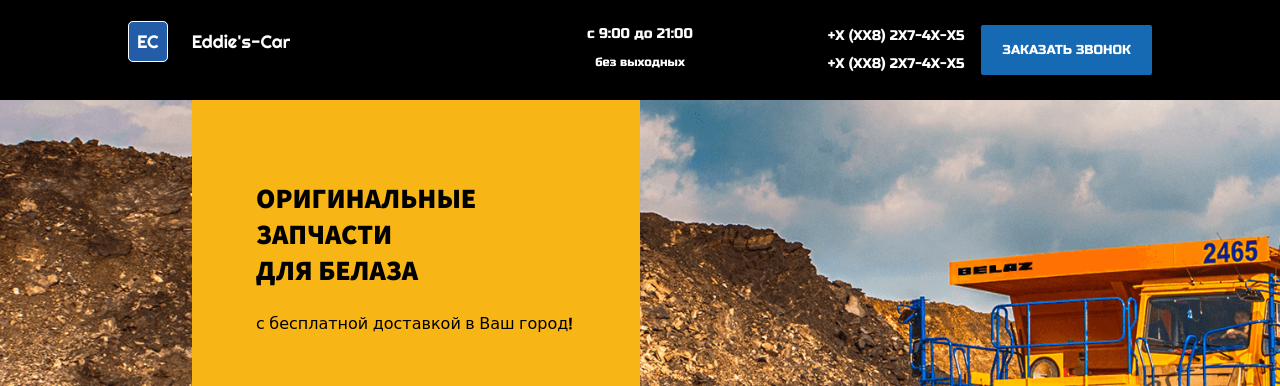
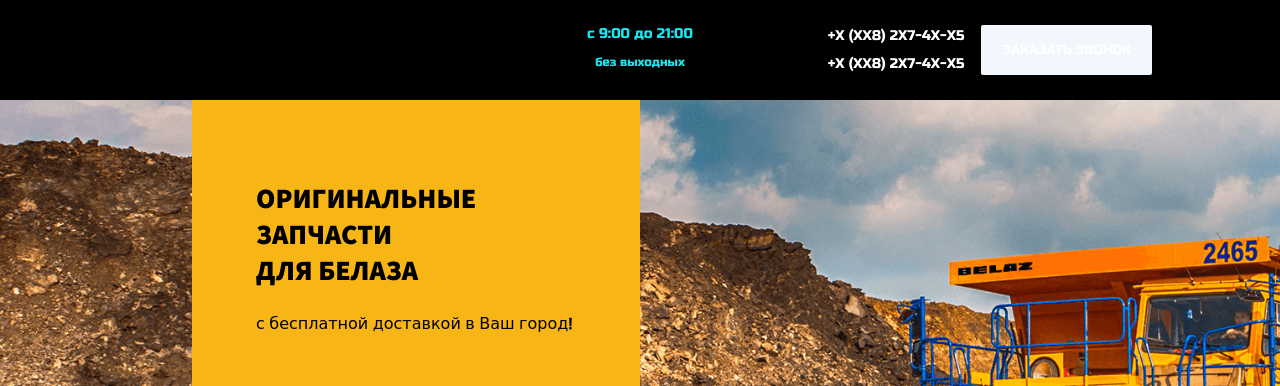
Before and after one commit to OlesYudin/Demo, a plain HTML site: page index.html in a window 1280 px wide. Shown: the top 386 px of the page. Drawn offline with Linux system fonts and the light colour scheme; files whose address does not match are found by name.

Commit message:
Add bug on header

```diff
--- a/css/style.css
+++ b/css/style.css
@@ -34,7 +34,7 @@ header a {
 }
 .time {
   margin: 20px 0 20px 0;
-  color: #fff;
+  color: #19e7ee;
   line-height: 28px;
   font-size: 14px;
   font-family: "Russo One", sans-serif;
@@ -58,7 +58,7 @@ header a {
   padding: 17px 0 17px 0;
   border-radius: 2px;
   color: #fff;
-  background: #1669b3;
+  background: #f1f7fc;
   font-family: "Russo One", sans-serif;
   font-size: 13px;
   text-decoration: none;
--- a/index.html
+++ b/index.html
@@ -15,8 +15,9 @@
 <body>
 <header>
   <div class="logo" onclick="window.location.reload();">
-      <a href="#" id="logo-ec" title="Eddie's-Car">EC</a>
-      <a href="#" id="logo-txt">Eddie's-Car</a>
+      <!-- <a href="#" id="logo-ec" title="Eddie's-Car">EC</a> -->
+      <!-- <img src="img/devops.png" alt="DevOps"> -->
+      <!-- <a href="#" id="logo-txt">Eddie's-Car</a> -->
   </div>
   <div class="time">
       <p>
```
Also changed, not shown: img/devops.png (added).
